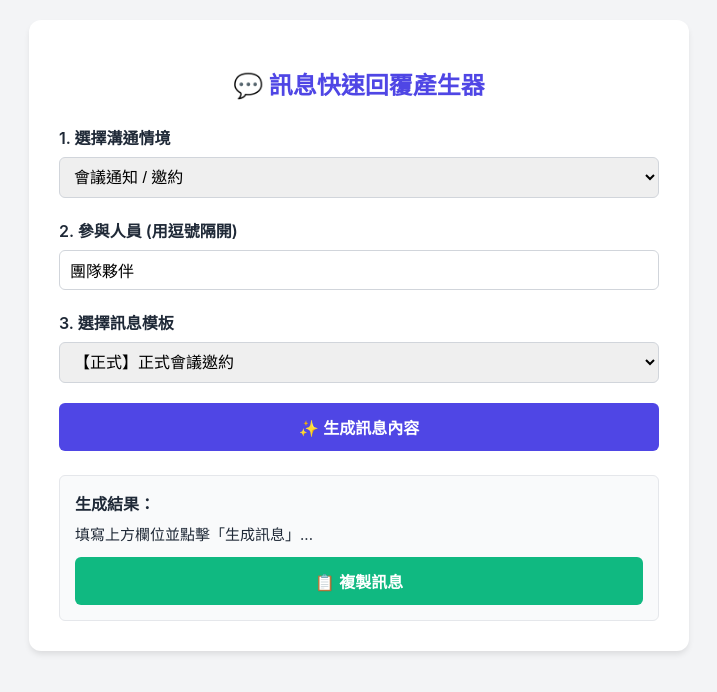
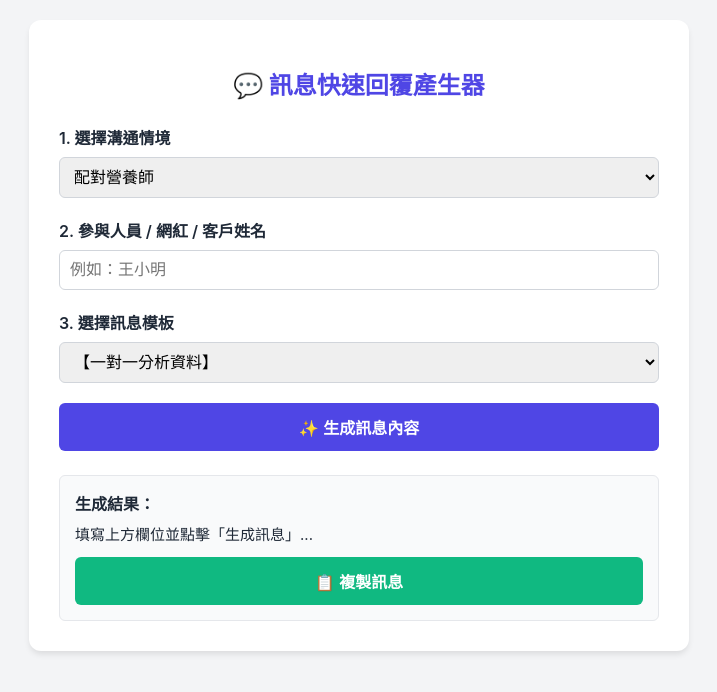
Before and after one commit to lizchen1997/message-helper, a plain HTML site: page index.html in a window 1280 px wide. Shown: the whole page, without its empty margins (281-998 px from the left). Drawn offline with Linux system fonts and the light colour scheme.

Commit message:
Update index.html

```diff
--- a/index.html
+++ b/index.html
@@ -104,16 +104,15 @@
     <div class="form-group">
         <label for="scenario">1. 選擇溝通情境</label>
         <select id="scenario" onchange="updateTemplates()">
-            <option value="meeting">會議通知 / 邀約</option>
-            <option value="delay">進度延遲 / 請假告知</option>
-            <option value="handover">工作交接 / 進度回報</option>
+            <option value="dietitian_match">配對營養師</option>
+            <option value="ask_time">詢問一對一分析時間</option>
         </select>
     </div>
 
     <!-- 2. 輸入參與人員 -->
     <div class="form-group">
-        <label for="members">2. 參與人員 (用逗號隔開)</label>
-        <input type="text" id="members" placeholder="例如：王經理, 小明, Tina" value="團隊夥伴">
+        <label for="members">2. 參與人員 / 網紅 / 客戶姓名</label>
+        <input type="text" id="members" placeholder="例如：王小明" value="">
     </div>
 
     <!-- 3. 選擇訊息語氣/模板 -->
@@ -137,17 +136,29 @@
 <script>
     // 定義所有情境與模板資料
     const templateData = {
-        meeting: [
-            { id: "m1", name: "【正式】正式會議邀約", text: "您好，\n\n預計與 {members} 進行一場會議，討論接下來的專案細節。以下為暫定時間，再請確認是否方便，謝謝！" },
-            { id: "m2", name: "【輕快】小組快速對齊", text: "嗨大家！\n\n想找 {members} 快速對齊一下進度，預計佔用 15 分鐘，我們線上見！" }
+        dietitian_match: [
+            {
+                id: "dm1",
+                name: "【一對一分析資料】",
+                text: "我們將安排營養師進行一對一分析以及合約製作\n請您提供以下資訊，以便我們進行後續的作業：\n• 本名：\n• 手機號碼：\n⚠️請提供本人使用的手機號碼，後續資料將綁定此門號，請於問卷及 APP 登入使用相同號碼。\n• 本人常用 Email（系統通知使用）：\n• 合約收件 Email（如同上可免填）：\n•勞報/開立發票（如開發票請提供公司名）：\n\n因後續將提供保健品，預計會在開課前寄出，所以寄送的收件資訊也同步麻煩了!\n\n• 收件人：\n• 收件地址：\n• 收件電話：\n\n以上再麻煩了，感謝!"
+            }
         ],
-        delay: [
-            { id: "d1", name: "【抱歉】需要延期交付", text: "您好，關於本次任務，因目前遇到技術調整，需要再與 {members} 重新校對。預計會稍微延遲交付，非常抱歉，有最新進度會立刻同步！" },
-            { id: "d2", name: "【請假】緊急突發請假", text: "各位夥伴好，今日因身體不適需請病假一天。手邊工作已請 {members} 協助留意，如有緊急事項歡迎隨時留言，謝謝體諒。" }
-        ],
-        handover: [
-            { id: "h1", name: "【每日】今日進度更新", text: "大家辛苦了！今日進度匯報：\n1. 已完成主要框架建立。\n2. 已與 {members} 確認對接細節。\n明日預計持續推進測試，感謝配合。" },
-            { id: "h2", name: "【交接】專案事項交接", text: "您好，這部分的後續業務將交接給 {members} 負責。後續有任何問題，皆可直接與他們聯繫，謝謝這陣子以來的協助！" }
+        ask_time: [
+            {
+                id: "at1",
+                name: "【營養師實體時間】",
+                text: "{members} 好~ 請問x/x ~ x/x 是否有可以進行實體一對一分析的時間呢？再麻煩提供3個可以的時段，謝謝！"
+            },
+            {
+                id: "at2",
+                name: "【營養師線上時間】",
+                text: "{members} 好~ 請問x/x ~ x/x 是否有可以進行線上一對一分析的時間呢？再麻煩提供3個可以的時段，謝謝！"
+            },
+            {
+                id: "at3",
+                name: "【約網紅一對一分析時間】",
+                text: "{members} 您好~ 營養師已提供一對一體態與飲食分析的時間了!\n服務包含：\n1.專業身體組成量測\n2.身體數據評估、飲食習慣檢視以及荷爾蒙體質評測。\n\n時間約 30 分鐘/人\n但建議還是可以多預留一些時間比較好😊\n時段如下：\n\n\n請問哪個時段方便呢？"
+            }
         ]
     };
 
@@ -168,7 +179,7 @@
     // 生成最終訊息
     function generateMessage() {
         const scenario = document.getElementById('scenario').value;
-        const members = document.getElementById('members').value || "相關人員";
+        const members = document.getElementById('members').value || "xxx";
         const templateId = document.getElementById('template').value;
 
         // 尋找對應的模板內容
```
